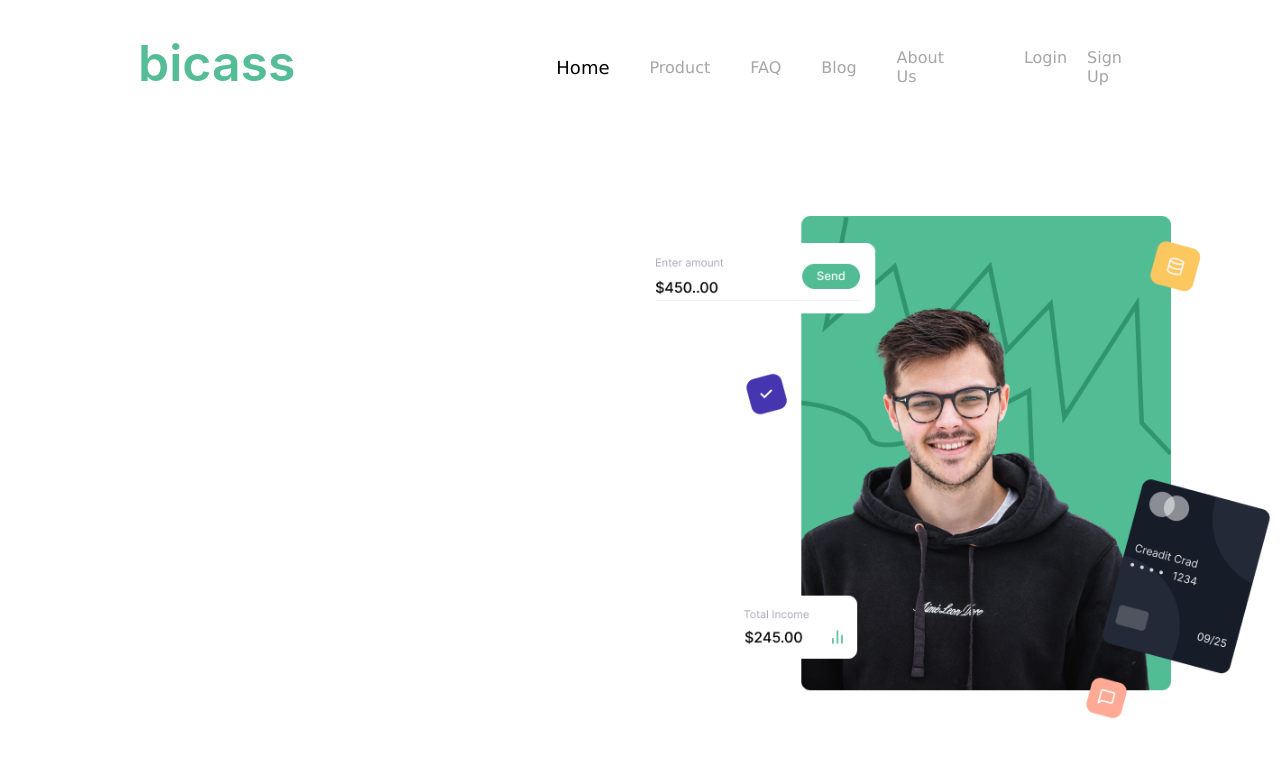
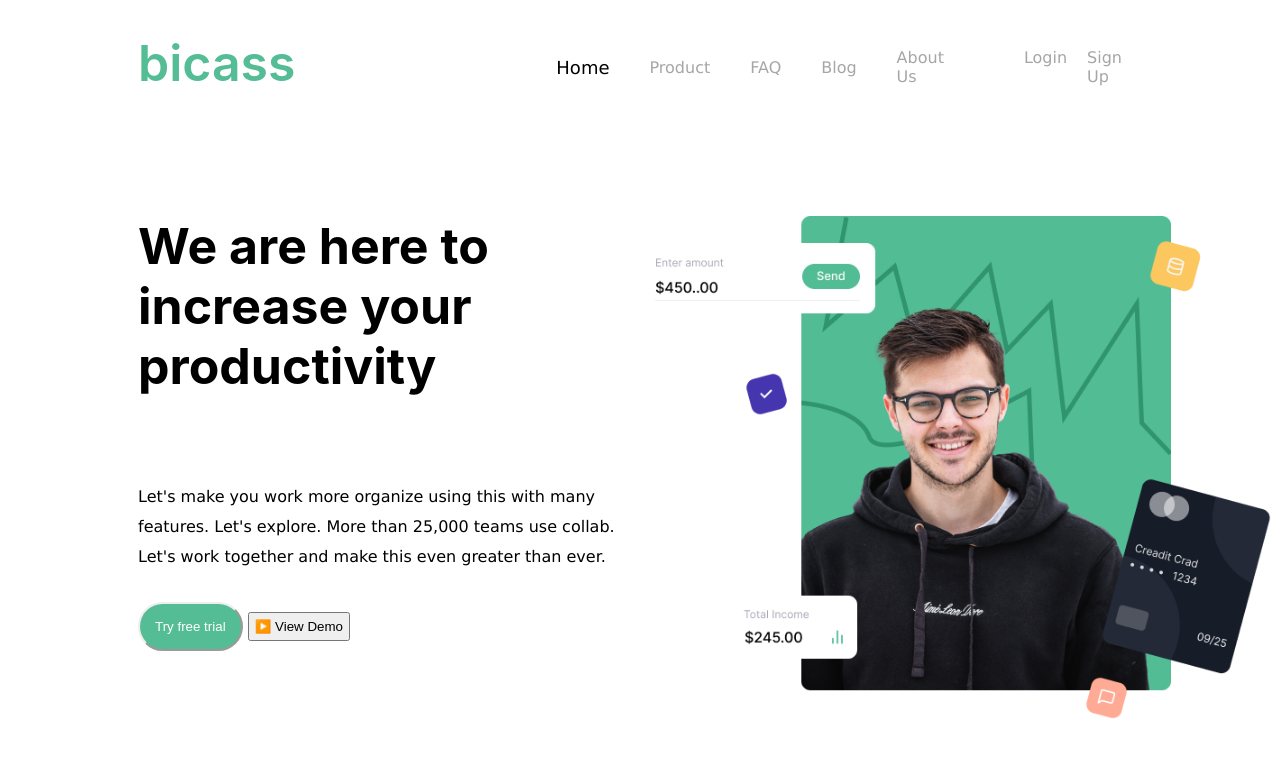
Before and after one commit to ishu-jasraj/Design1, a plain HTML site: page Design2/index.html in a window 1280 px wide. Drawn offline with Linux system fonts and the light colour scheme.

Commit message:
chnages updated

```diff
--- a/Design2/index.html
+++ b/Design2/index.html
@@ -27,16 +27,17 @@
     </header>
     <div class="hero-container">
       <div class="body-section">
-        <!-- <div class="c1">We are here to increase your productivity</div>
-        <div class="c2">
+        <div class="headContent">We are here to increase your productivity</div>
+        <div class="curvedBorder"></div>
+         <div class="description">
           Let's make you work more organize using this with many features. Let's
           explore. More than 25,000 teams use collab. Let's work together and
           make this even greater than ever.
+         </div>
+       <div class="button">
+          <button class="free-trial">Try free trial</button>
+          <button type="button" style="padding: 5px" class="demo-button">▶️ View Demo</button>
         </div>
-        <div class="c3">
-          <p>Try free trial</p>
-          <button type="button" style="padding: 5px">Try Demo</button>
-        </div> -->
       </div>
       <div class="image-section">
         <img src="./images/bicass-img.png" />
--- a/Design2/style.css
+++ b/Design2/style.css
@@ -58,7 +58,7 @@ body {
   color: #000000 !important;
 }
 
-.menu-list a:hover {
+.menu-list a:hover ,.action-list a:hover{
   color: #000000 !important;
 }
 
@@ -120,3 +120,45 @@ body {
 .image {
   float: right;
 }
+
+.headContent{
+font-family: 'Inter';
+font-style: normal;
+font-weight:bold;
+font-size: 50px;
+line-height:60px;
+width: 434.08px;
+height: 265.8px;
+}
+
+/* .curvedBorder{
+position:absolute;
+width: 461px;
+height: 36px;
+border: 8px solid #54BD95;
+border-collapse: collapse;
+} */
+
+.description{
+  line-height:30px;
+}
+
+.button{
+  margin-top:30px;
+}
+
+.free-trial{
+   background-color: #54bd95;
+   color:white;
+   border-color:inherit;
+   border-radius: 40px;
+   padding:15px;
+}
+
+.demo-button{
+padding: 15px;
+align-items: center;
+padding: 0px;
+gap: 14px;
+
+}
```
Also changed, not shown: Battleship/javascript/code.js (+28 -0 lines).
